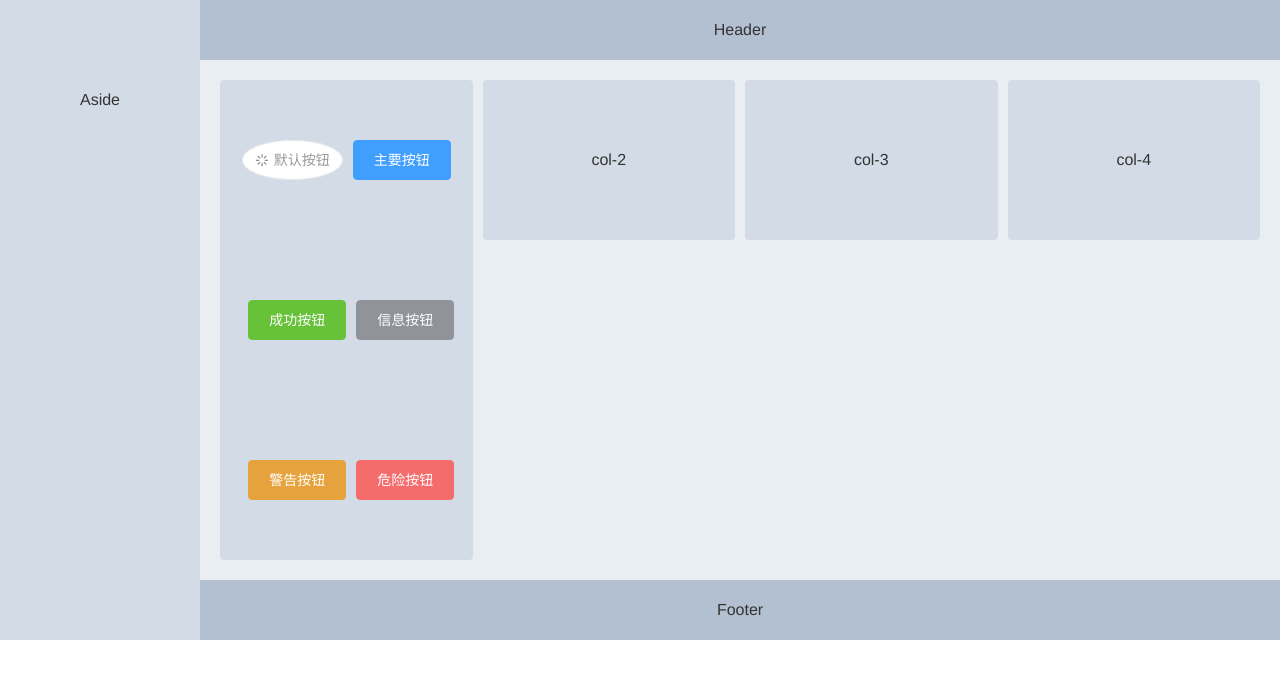
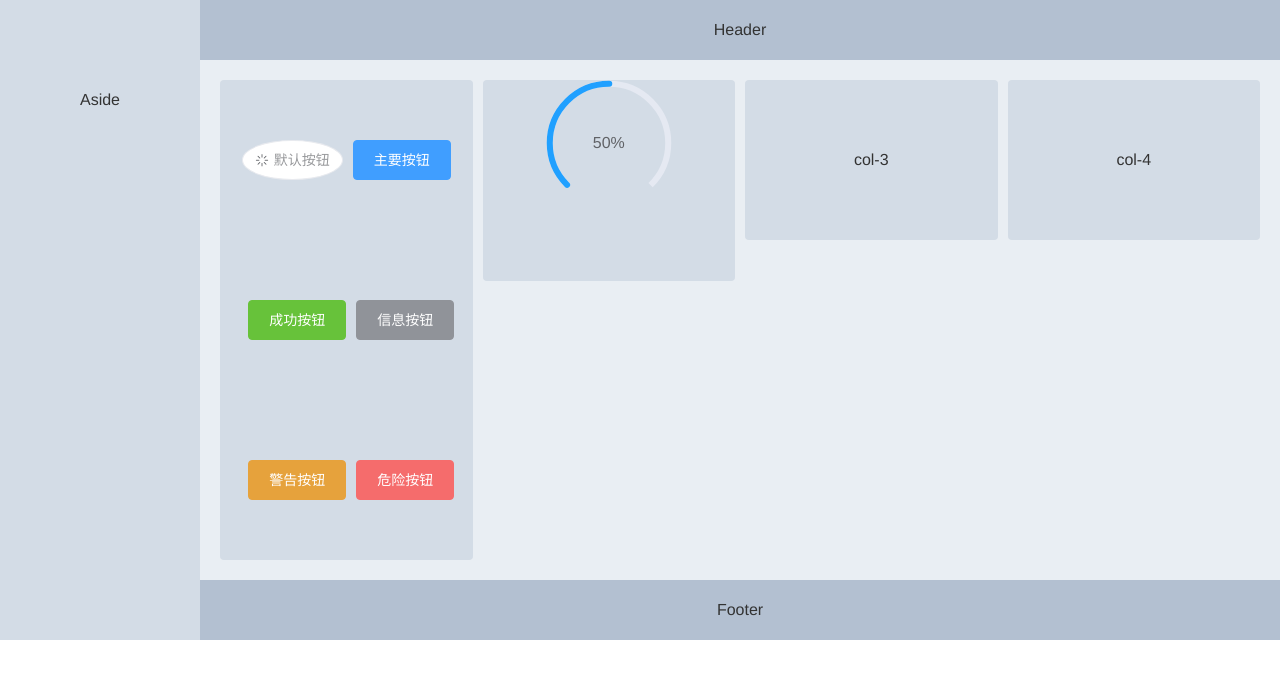
Before and after one commit to nqey/ireact, a React app: page / in a window 1280 px wide. Shown: the top 678 px of the page. Built offline with nearby package versions, Linux system fonts and the light colour scheme.

Commit message:
进度条

```diff
--- a/src/App.tsx
+++ b/src/App.tsx
@@ -1,5 +1,5 @@
 import React from 'react';
-import {Container, Header, Main, Footer, Aside, Row, Col, Button} from 'src/basic';
+import {Container, Header, Main, Footer, Aside, Row, Col, Button, Progress} from 'src/basic';
 import './app.css';
 
 const App: React.FC = () => {
@@ -12,8 +12,8 @@ const App: React.FC = () => {
           <Row gutter={10}>
             <Col xs={8} sm={6} md={4} lg={6} xl={1}>
               <div className="grid-content bg-purple">
-                <Button circle loading>默认按钮</Button>
-                <Button type="primary">主要按钮</Button>
+                <Button circle loading onClick={():void => alert(1)}>默认按钮</Button>
+                <Button type="primary" onClick={():void => alert(1)}>主要按钮</Button>
                 <Button type="success">成功按钮</Button>
                 <Button type="info">信息按钮</Button>
                 <Button type="warning">警告按钮</Button>
@@ -26,7 +26,9 @@ const App: React.FC = () => {
                 push:2
               }
             } sm={6} md={4} lg={6} xl={1}>
-              <div className="grid-content bg-purple">col-2</div>
+              <div className="grid-content bg-purple">
+                <Progress type="dashboard" percentage={50}></Progress>
+              </div>
             </Col>
             <Col xs={8} sm={6} md={4} lg={6} xl={1}>
               <div className="grid-content bg-purple">col-3</div>
--- a/src/basic/index.ts
+++ b/src/basic/index.ts
@@ -6,6 +6,7 @@ import Aside from './aside';
 import Row from './row';
 import Col from './col';
 import Button from './button';
+import Progress from './progress';
 
 export {
   Container,
@@ -15,5 +16,6 @@ export {
   Aside,
   Row,
   Col,
-  Button
+  Button,
+  Progress
 }
--- /dev/null
+++ b/src/basic/progress/index.tsx
@@ -0,0 +1,310 @@
+import React from 'react'
+import classnames from 'src/lib/utils/classnames'
+
+interface IPros {
+  type?: 'line'|'circle'|'dashboard' //进度条类型
+  percentage?: number // 百分比（必填）
+  strokeWidth?: number // 进度条的宽度，单位 px
+  textInside?: boolean // 进度条显示文字内置在进度条内（只在 type=line 时可用）
+  status?: 'success'|'exception'|'warning' // 进度条当前状态
+  color?: any // 进度条背景色（会覆盖 status 状态颜色）
+  width?: number // 环形进度条画布宽度（只在 type 为 circle 或 dashboard 时可用）
+  strokeLinecap?: 'butt'|'round'|'square' // circle/dashboard 类型路径两端的形状
+  showText?: boolean // 是否显示进度条文字内容
+  format?: (param:any) => {}
+}
+
+class Progress extends React.Component<IPros> {
+
+  get percentage() {
+    return this.props.percentage || 0
+  }
+
+  get strokeWidth() {
+    return this.props.strokeWidth || 6
+  }
+
+  get width() {
+    return this.props.width || 126
+  }
+
+  get type() {
+    return this.props.type || 'line'
+  }
+
+  get strokeLinecap() {
+    return this.props.strokeLinecap || 'round'
+  }
+
+  get showText() {
+    if (typeof this.props.showText === 'undefined') {
+      return true;
+    } else {
+      return this.props.showText;
+    }
+  }
+
+  get color() {
+    if (typeof this.props.color === 'undefined') {
+      return '';
+    } else {
+      return this.props.color;
+    }
+  }
+
+  getCurrentColor = () => {
+    const { color, percentage, getLevelColor } = this
+    if (typeof color === 'function') {
+      return color(percentage);
+    } else if (typeof color === 'string') {
+      return color;
+    } else {
+      return getLevelColor();
+    }
+  }
+
+  getLevelColor = () => {
+    const { percentage, getColorArray } = this
+
+    const colorArray = getColorArray().sort((a:any, b:any) => a.percentage - b.percentage);
+
+    for (let i = 0; i < colorArray.length; i++) {
+      if (colorArray[i].percentage > percentage) {
+        return colorArray[i].color;
+      }
+    }
+    return colorArray[colorArray.length - 1].color;
+  }
+
+  getColorArray = () => {
+    const { color } = this
+    const span = 100 / color.length;
+    return color.map((seriesColor:any, index:any) => {
+      if (typeof seriesColor === 'string') {
+        return {
+          color: seriesColor,
+          progress: (index + 1) * span
+        };
+      }
+      return seriesColor;
+    });
+  }
+
+  get barStyle() {
+    const { percentage, getCurrentColor } = this
+    const style:any = {};
+    style.width = percentage + '%';
+    style.backgroundColor = getCurrentColor();
+    return style;
+  }
+
+  get relativeStrokeWidth() {
+    const { strokeWidth, width } = this
+    return parseFloat((strokeWidth / width * 100).toFixed(1))
+  }
+
+  get radius() {
+    const { type, relativeStrokeWidth } = this
+    if (type === 'circle' || type === 'dashboard') {
+      return parseInt(String(50 - relativeStrokeWidth / 2), 10)
+    } else {
+      return 0
+    }
+  }
+
+  get trackPath() {
+    const { radius, type } = this
+    const isDashboard = type === 'dashboard';
+    return `
+      M 50 50
+      m 0 ${isDashboard ? '' : '-'}${radius}
+      a ${radius} ${radius} 0 1 1 0 ${isDashboard ? '-' : ''}${radius * 2}
+      a ${radius} ${radius} 0 1 1 0 ${isDashboard ? '' : '-'}${radius * 2}
+      `;
+  }
+
+  get perimeter() {
+    const { radius } = this
+    return 2 * Math.PI * radius;
+  }
+
+  get rate() {
+    const { type } = this
+    return type === 'dashboard' ? 0.75 : 1;
+  }
+
+  get strokeDashoffset() {
+    const { perimeter, rate } = this
+    const offset = -1 * perimeter * (1 - rate) / 2;
+    return `${offset}px`;
+  }
+
+  get trailPathStyle() {
+    const { perimeter, rate, strokeDashoffset } = this
+    return {
+      strokeDasharray: `${(perimeter * rate)}px, ${perimeter}px`,
+      strokeDashoffset: strokeDashoffset
+    }
+  }
+
+  get circlePathStyle() {
+    const { percentage, perimeter, rate, strokeDashoffset } = this
+    return {
+      strokeDasharray: `${perimeter * rate * (percentage / 100) }px, ${perimeter}px`,
+      strokeDashoffset: strokeDashoffset,
+      transition: 'stroke-dasharray 0.6s ease 0s, stroke 0.6s ease'
+    }
+  }
+
+  get stroke() {
+    let ret;
+    const { status } = this.props
+    const { color, getCurrentColor } = this
+    if (color) {
+      ret = getCurrentColor();
+    } else {
+      switch (status) {
+        case 'success':
+          ret = '#13ce66';
+          break;
+        case 'exception':
+          ret = '#ff4949';
+          break;
+        case 'warning':
+          ret = '#e6a23c';
+          break;
+        default:
+          ret = '#20a0ff';
+      }
+    }
+    return ret;
+  }
+
+  get iconClass() {
+    const { status } = this.props
+    const { type } = this
+    if (status === 'warning') {
+      return 'sy-icon-warning';
+    }
+    if (type === 'line') {
+      return status === 'success' ? 'sy-icon-circle-check' : 'sy-icon-circle-close';
+    } else {
+      return status === 'success' ? 'sy-icon-check' : 'sy-icon-close';
+    }
+  }
+
+  get progressTextSize() {
+    const { type, width, strokeWidth } = this
+    return type === 'line'
+      ? 12 + strokeWidth * 0.4
+      : width * 0.111111 + 2 ;
+  }
+
+  get content() {
+    const { format } = this.props
+    const { percentage } = this
+    if (typeof format === 'function') {
+      return format(percentage) || '';
+    } else {
+      return `${percentage}%`;
+    }
+  }
+
+  render() {
+    const {
+      status,
+      textInside
+    } = this.props
+
+    const {
+      showText,
+      type,
+      barStyle,
+      content,
+      trackPath,
+      relativeStrokeWidth,
+      stroke,
+      strokeLinecap,
+      percentage,
+      strokeWidth,
+      width,
+      trailPathStyle,
+      circlePathStyle,
+      progressTextSize
+    } = this
+
+    const ProgressLineContent = (
+      <div className="sy-progress-bar__innerText">{content}</div>
+    )
+
+    const ProgressLine = (
+      <div className="sy-progress-bar">
+        <div className="sy-progress-bar__outer" style={{height: strokeWidth + 'px'}}>
+          <div className="sy-progress-bar__inner" style={barStyle}>
+            {showText && textInside ? ProgressLineContent : ""}
+          </div>
+        </div>
+      </div>
+    )
+
+    const ProgressCircle = (
+      <div className="sy-progress-circle" style={{height: width + 'px', width: width + 'px'}}>
+        <svg viewBox="0 0 100 100">
+          <path
+            className="sy-progress-circle__track"
+            d={trackPath}
+            stroke="#e5e9f2"
+            strokeWidth={relativeStrokeWidth}
+            fill="none"
+            style={trailPathStyle}></path>
+          <path
+            className="sy-progress-circle__path"
+            d={trackPath}
+            stroke={stroke}
+            fill="none"
+            strokeLinecap={strokeLinecap}
+            strokeWidth={percentage ? relativeStrokeWidth : 0}
+            style={circlePathStyle}></path>
+        </svg>
+      </div>
+    )
+
+    const ProgressTextContent = (
+      <span>{content}</span>
+    )
+
+    const ProgressTextIcon = (
+      <i className="iconClass"></i>
+    )
+
+    const ProgressText = (
+      <div
+        className="sy-progress__text"
+        style={{fontSize: progressTextSize + 'px'}}
+      >
+        {!status ? ProgressTextContent : ProgressTextIcon }
+      </div>
+    )
+
+    const classNameObj:any = {}
+    classNameObj['sy-progress'] = true
+    classNameObj['sy-progress--' + type] = true
+    classNameObj['is-' + status] = !!status
+    classNameObj['sy-progress--without-text'] = !showText
+    classNameObj['sy-progress--text-inside'] = !!textInside
+
+    const progressClassName = classnames(classNameObj)
+
+    return (
+      <div
+        className={ progressClassName }
+      >
+        {type === 'line' ? ProgressLine : ProgressCircle}
+        {showText && !textInside ? ProgressText : ""}
+      </div>
+    )
+  }
+
+}
+
+export default Progress
```
